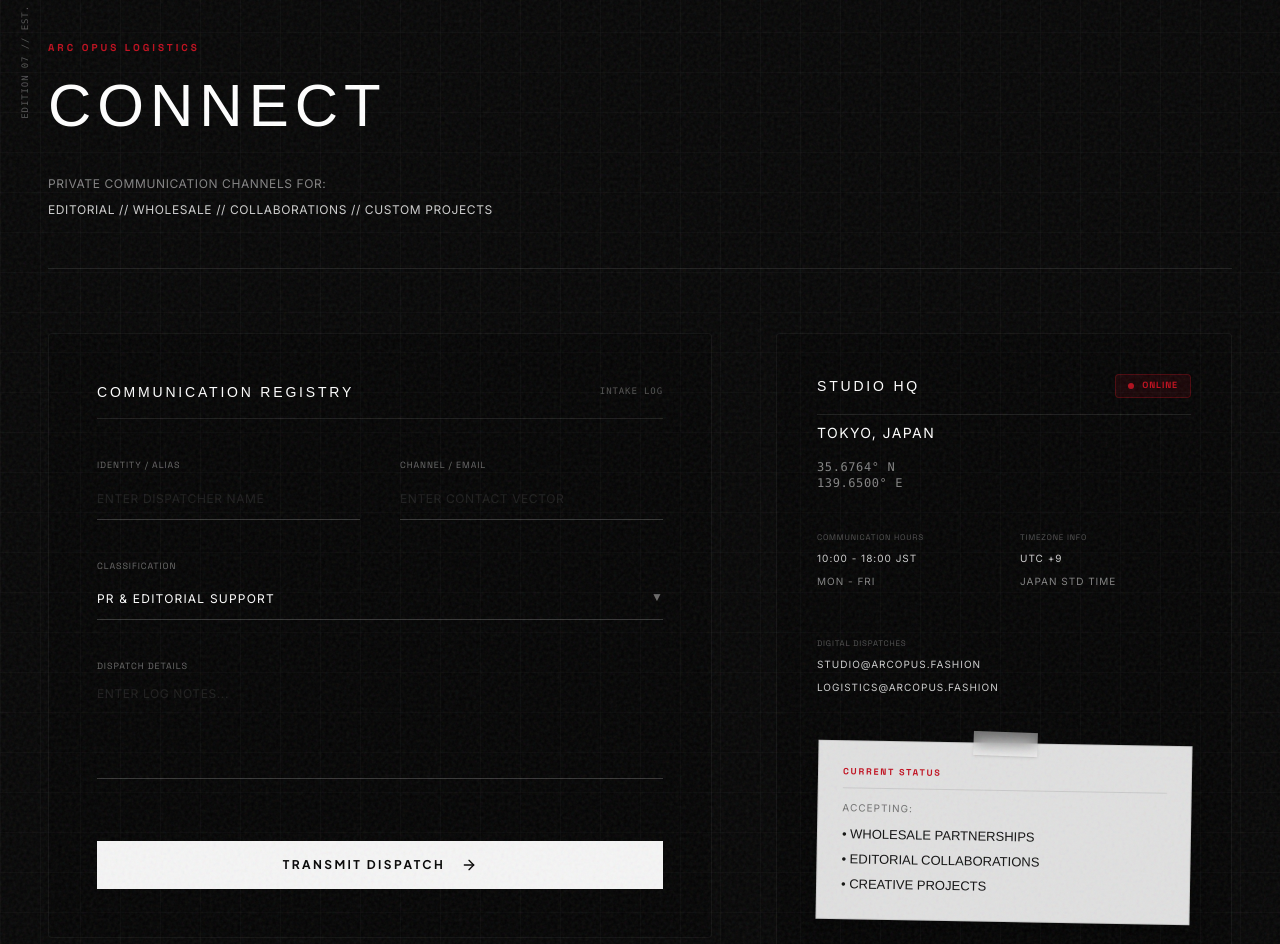
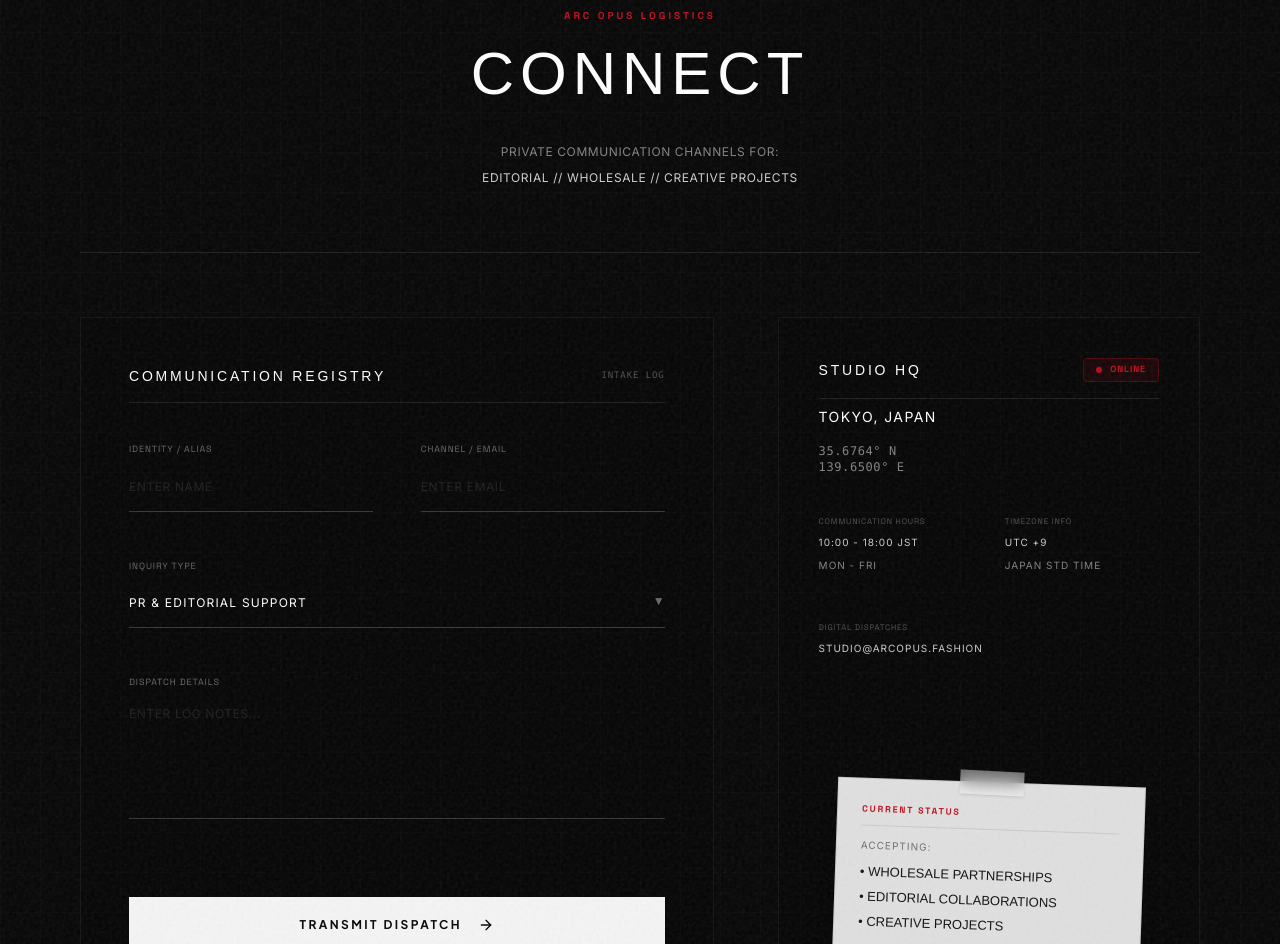
Before and after one commit to RoshiniRavi05/FashionIcon, a Next.js app: page /contact in a window 1280 px wide. Shown: the part 168-1112 px from the top of the page. Built offline with nearby package versions, Linux system fonts and the light colour scheme; a web font is replaced by a local one.

Commit message:
fix(contact): repair form visibility issue and explicitly use 1.2fr/0.8fr grid layout

```diff
--- a/src/app/contact/page.tsx
+++ b/src/app/contact/page.tsx
@@ -22,36 +22,24 @@ export default function ContactPage() {
   };
 
   return (
-    <div className="bg-[#050505] min-h-screen relative overflow-hidden selection:bg-brand-red selection:text-white pb-32">
+    <div className="bg-[#050505] min-h-screen relative overflow-hidden selection:bg-brand-red selection:text-white">
 
       {/* Background Textures */}
       <div className="film-grain" />
       <div className="paper-texture" />
-
-      {/* Faint Architectural Blueprint Grid */}
-      <div className="absolute inset-0 pointer-events-none opacity-5 z-0"
+      <div className="absolute inset-0 pointer-events-none opacity-[0.03] z-0"
            style={{ backgroundImage: 'linear-gradient(rgba(255, 255, 255, 0.5) 1px, transparent 1px), linear-gradient(90deg, rgba(255, 255, 255, 0.5) 1px, transparent 1px)', backgroundSize: '40px 40px' }}
       />
 
-      {/* Floating Annotations */}
+      <div className="max-w-[1600px] mx-auto px-6 lg:px-20 py-24 relative z-10">
+
+        {/* Editorial Hero (Center Aligned, min-h-[30vh]) */}
+        <div className="min-h-[30vh] flex flex-col items-center justify-center text-center mb-16 border-b border-white/10 pb-16">
           <motion.div
-        initial={{ opacity: 0 }}
-        animate={{ opacity: 1 }}
-        transition={{ delay: 1, duration: 1.5 }}
-        className="hidden xl:block absolute top-[25vh] left-[2vw] font-mono text-[9px] text-white/30 tracking-widest uppercase -rotate-90 origin-left z-0"
-      >
-        EDITION 07 // EST. 2026
-      </motion.div>
-
-      <div className="max-w-[1400px] mx-auto px-6 md:px-12 pt-32 relative z-10">
-
-        {/* Editorial Hero */}
-        <div className="mb-16 border-b border-white/10 pb-12">
-          <motion.div
-            initial={{ opacity: 0, y: 30 }}
+            initial={{ opacity: 0, y: 20 }}
             animate={{ opacity: 1, y: 0 }}
             transition={{ duration: 0.8, ease: "easeOut" }}
-            className="space-y-6"
+            className="space-y-6 max-w-[600px]"
           >
             <span className="font-caption text-[10px] tracking-[0.3em] text-brand-red uppercase font-black block">
               ARC OPUS LOGISTICS
@@ -60,25 +48,22 @@ export default function ContactPage() {
               CONNECT
             </h1>
 
-            <div className="pt-4 max-w-[500px]">
-              <p className="font-sans text-[11px] md:text-xs text-white/50 leading-[1.8] uppercase tracking-wider">
+            <p className="font-sans text-[11px] md:text-xs text-white/50 leading-[1.8] uppercase tracking-wider pt-4">
               Private communication channels for:<br />
-                <span className="text-white/80 mt-1 block">Editorial // Wholesale // Collaborations // Custom Projects</span>
+              <span className="text-white/80 mt-1 block">Editorial // Wholesale // Creative Projects</span>
             </p>
-            </div>
           </motion.div>
         </div>
 
-        {/* 60/40 Layout */}
-        <div className="grid grid-cols-1 lg:grid-cols-12 gap-12 lg:gap-16">
+        {/* 1.2fr / 0.8fr Layout */}
+        <div className="grid grid-cols-1 lg:grid-cols-[1.2fr_0.8fr] gap-12 lg:gap-16">
 
-          {/* Left (60%): Communication Registry (Form) */}
-          <div className="lg:col-span-7">
+          {/* Left: Communication Registry (Form) */}
           <motion.div
             initial={{ opacity: 0, y: 20 }}
             animate={{ opacity: 1, y: 0 }}
-              transition={{ delay: 0.3, duration: 0.8 }}
-              className="bg-black/20 border border-white/5 p-8 md:p-12 rounded-sm"
+            transition={{ delay: 0.2, duration: 0.8 }}
+            className="bg-black/20 border border-white/5 p-8 md:p-12"
           >
             <div className="flex items-center justify-between mb-10 pb-4 border-b border-white/10">
               <h2 className="font-hero text-sm tracking-[0.2em] uppercase text-white">
@@ -108,71 +93,71 @@ export default function ContactPage() {
                 </button>
               </motion.div>
             ) : (
-                <form onSubmit={handleSubmit} className="space-y-10">
-                  <div className="grid grid-cols-1 md:grid-cols-2 gap-10">
+              <form onSubmit={handleSubmit} className="space-y-12">
+                <div className="grid grid-cols-1 md:grid-cols-2 gap-12">
 
                   {/* Name */}
-                    <div className="group relative">
-                      <label className="font-caption text-[9px] tracking-widest text-white/40 uppercase block mb-3">Identity / Alias</label>
+                  <div className="relative">
+                    <label className="font-caption text-[9px] tracking-widest text-white/40 uppercase block mb-4">Identity / Alias</label>
                     <input
                       type="text"
                       required
                       value={form.name}
                       onChange={(e) => setForm({ ...form, name: e.target.value })}
-                        placeholder="ENTER DISPATCHER NAME"
-                        className="w-full bg-transparent border-0 border-b border-white/20 pb-3 text-xs tracking-wider text-white uppercase placeholder-white/10 focus:outline-none focus:border-brand-red focus:ring-0 font-sans transition-colors duration-300"
+                      placeholder="ENTER NAME"
+                      className="w-full bg-transparent border-0 border-b border-white/20 pb-4 text-xs tracking-wider text-white uppercase placeholder-white/10 focus:outline-none focus:border-brand-red focus:ring-0 font-sans transition-colors duration-300"
                     />
                   </div>
 
                   {/* Email */}
-                    <div className="group relative">
-                      <label className="font-caption text-[9px] tracking-widest text-white/40 uppercase block mb-3">Channel / Email</label>
+                  <div className="relative">
+                    <label className="font-caption text-[9px] tracking-widest text-white/40 uppercase block mb-4">Channel / Email</label>
                     <input
                       type="email"
                       required
                       value={form.email}
                       onChange={(e) => setForm({ ...form, email: e.target.value })}
-                        placeholder="ENTER CONTACT VECTOR"
-                        className="w-full bg-transparent border-0 border-b border-white/20 pb-3 text-xs tracking-wider text-white uppercase placeholder-white/10 focus:outline-none focus:border-brand-red focus:ring-0 font-sans transition-colors duration-300"
+                      placeholder="ENTER EMAIL"
+                      className="w-full bg-transparent border-0 border-b border-white/20 pb-4 text-xs tracking-wider text-white uppercase placeholder-white/10 focus:outline-none focus:border-brand-red focus:ring-0 font-sans transition-colors duration-300"
                     />
                   </div>
                 </div>
 
                 {/* Department */}
-                  <div className="group relative">
-                    <label className="font-caption text-[9px] tracking-widest text-white/40 uppercase block mb-3">Classification</label>
+                <div className="relative">
+                  <label className="font-caption text-[9px] tracking-widest text-white/40 uppercase block mb-4">Inquiry Type</label>
                   <div className="relative">
                     <select
                       value={form.department}
                       onChange={(e) => setForm({ ...form, department: e.target.value })}
-                        className="w-full bg-transparent border-0 border-b border-white/20 pb-3 text-xs tracking-widest text-white uppercase focus:outline-none focus:border-brand-red focus:ring-0 font-sans cursor-pointer appearance-none transition-colors duration-300"
+                      className="w-full bg-transparent border-0 border-b border-white/20 pb-4 text-xs tracking-widest text-white uppercase focus:outline-none focus:border-brand-red focus:ring-0 font-sans cursor-pointer appearance-none transition-colors duration-300"
                     >
                       <option value="general" className="bg-[#0c0c0c]">PR & Editorial Support</option>
                       <option value="orders" className="bg-[#0c0c0c]">Registry Order Logistics</option>
                       <option value="wholesale" className="bg-[#0c0c0c]">Wholesale & Partnership</option>
-                        <option value="design" className="bg-[#0c0c0c]">Technical Projects</option>
+                      <option value="design" className="bg-[#0c0c0c]">Creative Projects</option>
                     </select>
-                      <div className="absolute right-0 top-1/2 -translate-y-1/2 pointer-events-none pb-3 text-white/40 text-xs">▼</div>
+                    <div className="absolute right-0 top-1/2 -translate-y-1/2 pointer-events-none pb-4 text-white/40 text-xs">▼</div>
                   </div>
                 </div>
 
                 {/* Message */}
-                  <div className="group relative">
-                    <label className="font-caption text-[9px] tracking-widest text-white/40 uppercase block mb-3">Dispatch Details</label>
+                <div className="relative">
+                  <label className="font-caption text-[9px] tracking-widest text-white/40 uppercase block mb-4">Dispatch Details</label>
                   <textarea
-                      rows={5}
+                    rows={6}
                     required
                     value={form.message}
                     onChange={(e) => setForm({ ...form, message: e.target.value })}
                     placeholder="ENTER LOG NOTES..."
-                      className="w-full bg-transparent border-0 border-b border-white/20 pb-3 text-xs tracking-wider text-white placeholder-white/10 focus:outline-none focus:border-brand-red focus:ring-0 font-sans resize-none transition-colors duration-300"
+                    className="w-full bg-transparent border-0 border-b border-white/20 pb-4 text-xs tracking-wider text-white placeholder-white/10 focus:outline-none focus:border-brand-red focus:ring-0 font-sans resize-none transition-colors duration-300"
                   />
                 </div>
 
-                  <div className="pt-4">
+                <div className="pt-6">
                   <button
                     type="submit"
-                      className="group flex items-center justify-center space-x-4 w-full bg-[#F5F5F5] hover:bg-brand-red text-[#050505] hover:text-white font-heading text-xs tracking-[0.2em] uppercase py-4 transition-all duration-500 font-bold"
+                    className="group flex items-center justify-center space-x-4 w-full bg-[#F5F5F5] hover:bg-brand-red text-[#050505] hover:text-white font-heading text-xs tracking-[0.2em] uppercase py-5 transition-all duration-500 font-bold"
                   >
                     <span>TRANSMIT DISPATCH</span>
                     <ArrowRight className="w-4 h-4 group-hover:translate-x-1 transition-transform duration-300" />
@@ -181,17 +166,14 @@ export default function ContactPage() {
               </form>
             )}
           </motion.div>
-          </div>
 
-          {/* Right (40%): Studio Headquarters Information Sheet */}
-          <div className="lg:col-span-5">
+          {/* Right: Studio Headquarters Information Sheet */}
           <motion.div
             initial={{ opacity: 0, y: 20 }}
             animate={{ opacity: 1, y: 0 }}
-              transition={{ delay: 0.5, duration: 0.8 }}
-              className="bg-black/20 border border-white/5 p-8 md:p-10 rounded-sm h-full flex flex-col space-y-12 relative"
+            transition={{ delay: 0.4, duration: 0.8 }}
+            className="bg-black/20 border border-white/5 p-8 md:p-10 flex flex-col space-y-12 relative"
           >
-
             {/* Studio Info Block */}
             <div className="space-y-10 flex-grow">
 
@@ -232,18 +214,17 @@ export default function ContactPage() {
               <div className="space-y-2 pt-2">
                 <p className="font-caption text-[8px] text-white/30 tracking-widest uppercase">Digital Dispatches</p>
                 <p className="font-sans text-[10px] text-white/80 tracking-widest uppercase hover:text-brand-red cursor-pointer transition-colors">STUDIO@ARCOPUS.FASHION</p>
-                  <p className="font-sans text-[10px] text-white/80 tracking-widest uppercase hover:text-brand-red cursor-pointer transition-colors">LOGISTICS@ARCOPUS.FASHION</p>
               </div>
 
             </div>
 
             {/* Integrated Magazine Clipping Card */}
             <motion.div
-                initial={{ opacity: 0, rotate: -1, y: 10 }}
-                animate={{ opacity: 1, rotate: 1, y: 0 }}
-                transition={{ delay: 0.7, duration: 1 }}
+              initial={{ opacity: 0, rotate: -2, y: 10 }}
+              animate={{ opacity: 1, rotate: 2, y: 0 }}
+              transition={{ delay: 0.6, duration: 1 }}
               whileHover={{ rotate: 0, y: -2, scale: 1.01 }}
-                className="relative bg-[#e0e0e0] p-6 shadow-xl cursor-pointer mt-auto border border-black/10"
+              className="relative bg-[#e0e0e0] p-6 shadow-xl cursor-pointer mt-auto border border-black/10 mx-4"
             >
               {/* Tape detail */}
               <div className="absolute -top-3 left-1/2 -translate-x-1/2 w-16 h-6 bg-white/40 backdrop-blur-sm shadow-sm rotate-1" />
@@ -262,12 +243,13 @@ export default function ContactPage() {
           </motion.div>
         </div>
 
+        {/* Floating Bottom Labels */}
+        <div className="flex justify-between items-center mt-16 font-mono text-[9px] text-white/20 tracking-widest uppercase border-t border-white/5 pt-6">
+          <span>ARC OPUS STUDIO</span>
+          <div className="flex space-x-6">
+            <span>EDITION 07</span>
+            <span>EST. 2026</span>
           </div>
-
-        {/* Floating Bottom Label */}
-        <div className="flex justify-between items-center mt-12 font-mono text-[9px] text-white/20 tracking-widest uppercase pb-6">
-          <span>ARC OPUS STUDIO</span>
-          <span>COMMUNICATIONS OPEN</span>
         </div>
       </div>
     </div>
```
Lines whose indentation alone changed are shown as unchanged.
